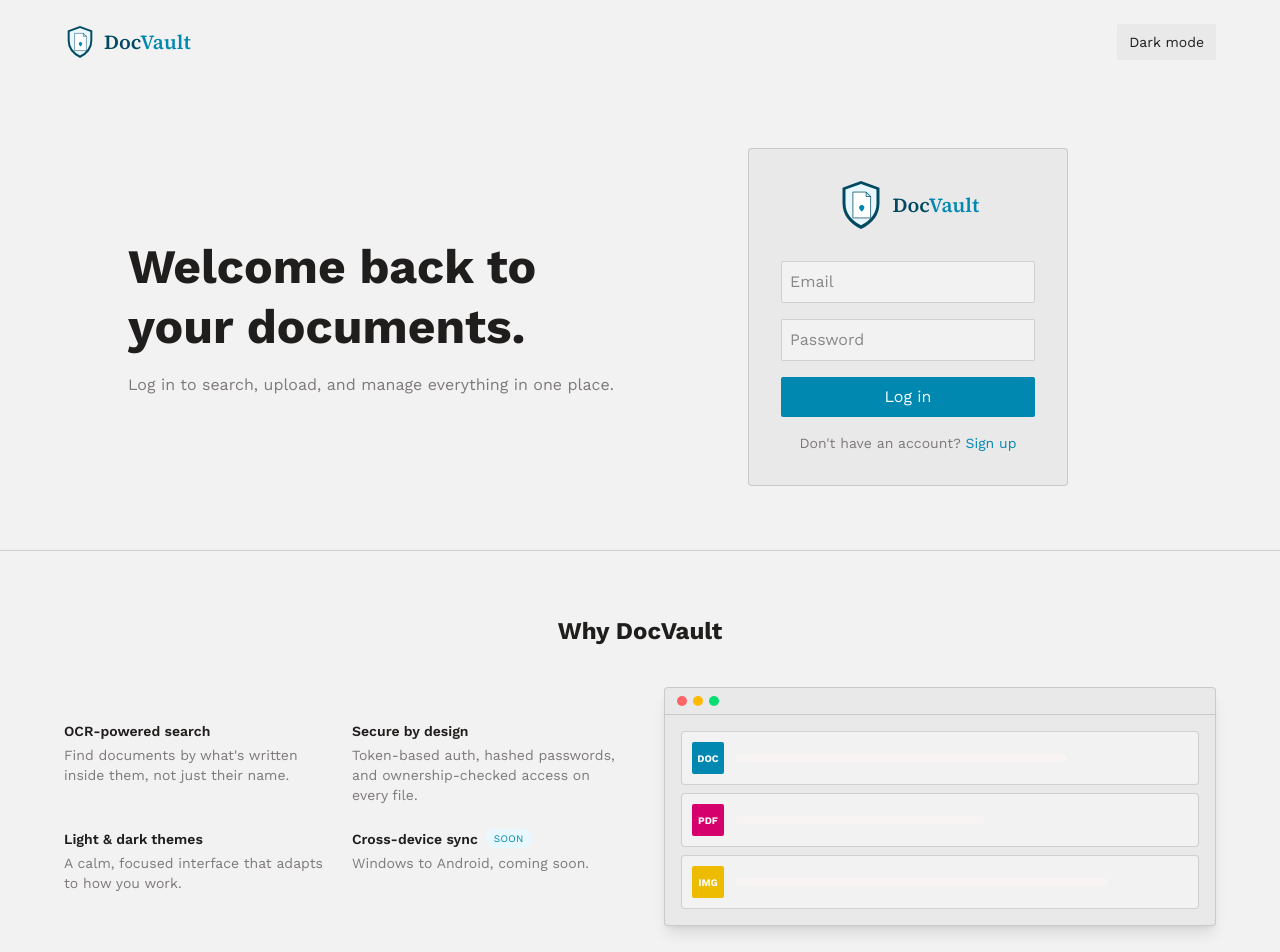
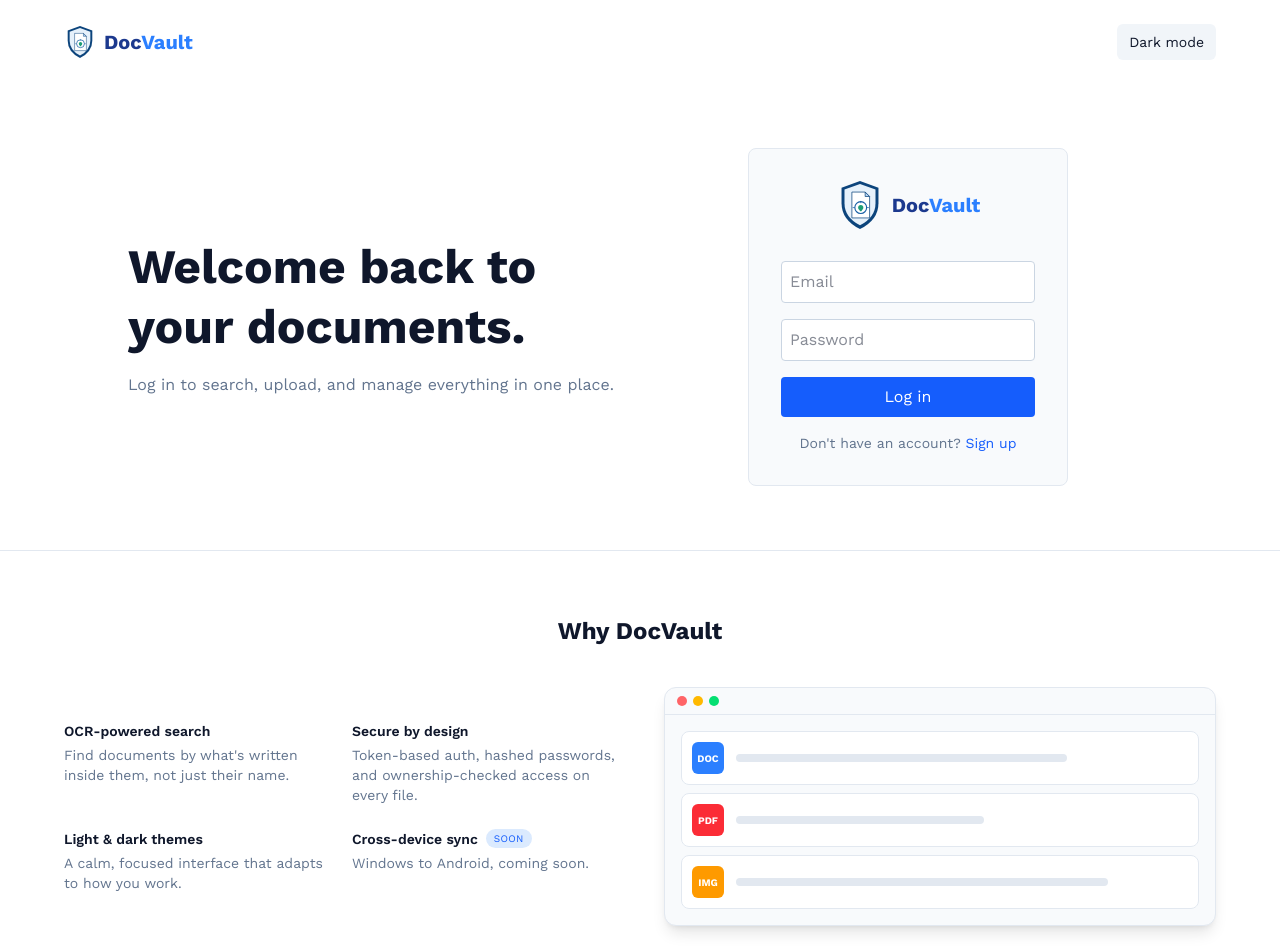
Before and after one commit to AryamanPanigrahi/DocVault, a React (Vite) app in the folder frontend/: page /login in a window 1280 px wide. Shown: the top 952 px of the page. Built offline with nearby package versions, Linux system fonts and the light colour scheme; no server answers.

Commit message:
Revert "Apply new design system across the whole app"
This reverts commit 6c8c1630fe4c13f7ea3f0d38fea29dec1dd4cc9e.

```diff
--- a/frontend/index.html
+++ b/frontend/index.html
@@ -7,7 +7,7 @@
     <title>DocVault</title>
     <link rel="preconnect" href="https://fonts.googleapis.com">
     <link rel="preconnect" href="https://fonts.gstatic.com" crossorigin>
-    <link href="https://fonts.googleapis.com/css2?family=Quicksand:wght@300..700&family=Work+Sans:ital,wght@0,100..900;1,100..900&family=Source+Serif+4:opsz,wght@8..60,400;8..60,600&display=swap" rel="stylesheet">
+    <link href="https://fonts.googleapis.com/css2?family=Quicksand:wght@300..700&family=Work+Sans:ital,wght@0,100..900;1,100..900&display=swap" rel="stylesheet">
   </head>
   <body>
     <div id="root"></div>
--- a/frontend/src/components/AuthLayout.tsx
+++ b/frontend/src/components/AuthLayout.tsx
@@ -19,12 +19,12 @@ function AuthLayout({ children, headline, subtext }: AuthLayoutProps) {
   const { theme, toggleTheme } = useTheme()
 
   return (
-    <div className="min-h-screen bg-app-bg">
+    <div className="min-h-screen bg-white dark:bg-app-bg">
       <header className="px-6 md:px-16 py-6 flex items-center justify-between">
         <Logo size={32} />
         <button
           onClick={toggleTheme}
-          className="bg-app-surface text-app-text px-3 py-2 rounded-app-md text-sm"
+          className="bg-slate-100 dark:bg-app-surface text-slate-900 dark:text-white px-3 py-2 rounded-md text-sm"
         >
           {theme === 'dark' ? 'Light mode' : 'Dark mode'}
         </button>
@@ -32,18 +32,18 @@ function AuthLayout({ children, headline, subtext }: AuthLayoutProps) {
 
       <section className="px-6 md:px-16 py-10 md:py-16 grid md:grid-cols-2 gap-12 items-center max-w-6xl mx-auto">
         <div>
-          <h1 className="text-4xl md:text-5xl font-bold text-app-text leading-tight mb-4">
+          <h1 className="text-4xl md:text-5xl font-bold text-slate-900 dark:text-white leading-tight mb-4">
             {headline}
           </h1>
-          <p className="text-app-text-secondary text-base">{subtext}</p>
+          <p className="text-slate-500 dark:text-slate-400 text-base">{subtext}</p>
         </div>
 
         <div className="flex justify-center">{children}</div>
       </section>
 
-      <section className="border-t border-app-border px-6 md:px-16 py-16">
+      <section className="border-t border-slate-200 dark:border-app-border px-6 md:px-16 py-16">
         <div className="max-w-6xl mx-auto">
-          <h2 className="text-2xl font-bold text-app-text mb-10 text-center">
+          <h2 className="text-2xl font-bold text-slate-900 dark:text-white mb-10 text-center">
             Why DocVault
           </h2>
 
@@ -52,38 +52,38 @@ function AuthLayout({ children, headline, subtext }: AuthLayoutProps) {
               {features.map((f) => (
                 <div key={f.title}>
                   <div className="flex items-center gap-2 mb-1">
-                    <p className="text-app-text font-semibold text-sm">{f.title}</p>
+                    <p className="text-slate-900 dark:text-white font-semibold text-sm">{f.title}</p>
                     {f.comingSoon && (
-                      <span className="text-[10px] uppercase tracking-wide bg-accent-100 dark:bg-accent-800/40 text-accent px-2 py-0.5 rounded-full">
+                      <span className="text-[10px] uppercase tracking-wide bg-blue-100 dark:bg-blue-900/40 text-blue-600 dark:text-blue-300 px-2 py-0.5 rounded-full">
                         Soon
                       </span>
                     )}
                   </div>
-                  <p className="text-app-text-secondary text-sm">{f.desc}</p>
+                  <p className="text-slate-500 dark:text-slate-400 text-sm">{f.desc}</p>
                 </div>
               ))}
             </div>
 
-            <div className="rounded-app-lg border border-app-border shadow-lg overflow-hidden bg-app-surface">
-              <div className="flex items-center gap-1.5 px-3 py-2 border-b border-app-border">
+            <div className="rounded-xl border border-slate-200 dark:border-app-border shadow-lg overflow-hidden bg-slate-50 dark:bg-app-surface">
+              <div className="flex items-center gap-1.5 px-3 py-2 border-b border-slate-200 dark:border-app-border">
                 <div className="w-2.5 h-2.5 rounded-full bg-red-400" />
                 <div className="w-2.5 h-2.5 rounded-full bg-amber-400" />
                 <div className="w-2.5 h-2.5 rounded-full bg-green-400" />
               </div>
               <div className="p-4 flex flex-col gap-2">
                 {[
-                  { c: 'bg-accent', t: 'DOC', w: 'w-2/3' },
-                  { c: 'bg-accent-2', t: 'PDF', w: 'w-1/2' },
-                  { c: 'bg-process-yellow', t: 'IMG', w: 'w-3/4' },
+                  { c: 'bg-blue-500', t: 'DOC', w: 'w-2/3' },
+                  { c: 'bg-red-500', t: 'PDF', w: 'w-1/2' },
+                  { c: 'bg-amber-500', t: 'IMG', w: 'w-3/4' },
                 ].map((row, i) => (
                   <div
                     key={i}
-                    className="flex items-center gap-3 bg-app-bg rounded-app-lg p-2.5 border border-app-border"
+                    className="flex items-center gap-3 bg-white dark:bg-app-bg rounded-lg p-2.5 border border-slate-200 dark:border-app-border"
                   >
-                    <div className={`w-8 h-8 rounded-app-md ${row.c} text-white text-[10px] font-bold flex items-center justify-center shrink-0`}>
+                    <div className={`w-8 h-8 rounded-md ${row.c} text-white text-[10px] font-bold flex items-center justify-center shrink-0`}>
                       {row.t}
                     </div>
-                    <div className={`h-2 ${row.w} bg-app-surface-2 rounded-full`} />
+                    <div className={`h-2 ${row.w} bg-slate-200 dark:bg-slate-600 rounded-full`} />
                   </div>
                 ))}
               </div>
--- a/frontend/src/components/Logo.tsx
+++ b/frontend/src/components/Logo.tsx
@@ -8,19 +8,22 @@ function Logo({ size = 40, showWordmark = true, light = false }: LogoProps) {
   return (
     <div className="flex items-center gap-2">
       <svg width={size} height={size} viewBox="0 0 100 130" fill="none">
-        <path d="M50 0 L100 18 L100 60 Q100 105 50 130 Q0 105 0 60 L0 18 Z" fill="var(--color-accent-800)" />
-        <path d="M50 8 L92 23 L92 60 Q92 98 50 120 Q8 98 8 60 L8 23 Z" fill="var(--color-accent-100)" />
-        <path d="M28 30 L64 30 L76 42 L76 100 L28 100 Z" fill="#fff" stroke="var(--color-accent-800)" strokeWidth="2" />
-        <path d="M64 30 L64 42 L76 42 Z" fill="var(--color-accent-200)" stroke="var(--color-accent-800)" strokeWidth="2" />
-        <circle cx="52" cy="72" r="16" fill="#fff" stroke="var(--color-accent-700)" strokeWidth="3" />
-        <circle cx="52" cy="72" r="7" fill="var(--color-accent)" />
-        <rect x="49" y="72" width="6" height="10" rx="2" fill="var(--color-accent)" />
+        <path d="M50 0 L100 18 L100 60 Q100 105 50 130 Q0 105 0 60 L0 18 Z" fill="#0C447C" />
+        <path d="M50 8 L92 23 L92 60 Q92 98 50 120 Q8 98 8 60 L8 23 Z" fill="#E6F1FB" />
+        <path d="M28 30 L64 30 L76 42 L76 100 L28 100 Z" fill="#ffffff" stroke="#0C447C" strokeWidth="2" />
+        <path d="M64 30 L64 42 L76 42 Z" fill="#B5D4F4" stroke="#0C447C" strokeWidth="2" />
+        <circle cx="52" cy="72" r="16" fill="#ffffff" stroke="#185FA5" strokeWidth="3" />
+        <circle cx="52" cy="72" r="7" fill="#1D9E75" />
+        <rect x="49" y="72" width="6" height="10" rx="2" fill="#1D9E75" />
+        <line x1="30" y1="72" x2="36" y2="72" stroke="#185FA5" strokeWidth="2" />
+        <line x1="68" y1="72" x2="74" y2="72" stroke="#185FA5" strokeWidth="2" />
+        <line x1="52" y1="54" x2="52" y2="60" stroke="#185FA5" strokeWidth="2" />
       </svg>
 
       {showWordmark && (
-        <span className="text-xl font-heading font-semibold">
-          <span className={light ? 'text-white' : 'text-[color:var(--color-accent-800)]'}>Doc</span>
-          <span className={light ? 'text-accent-200' : 'text-accent'}>Vault</span>
+        <span className="text-xl font-bold">
+          <span className={light ? 'text-white' : 'text-blue-900 dark:text-blue-300'}>Doc</span>
+          <span className={light ? 'text-blue-300' : 'text-blue-500 dark:text-blue-400'}>Vault</span>
         </span>
       )}
     </div>
--- a/frontend/src/components/MobileTopBar.tsx
+++ b/frontend/src/components/MobileTopBar.tsx
@@ -11,7 +11,7 @@ function MobileTopBar({ onOpenMenu }: MobileTopBarProps) {
       <button
         onClick={onOpenMenu}
         aria-label="Open menu"
-        className="p-2 rounded-app-md bg-app-surface text-app-text"
+        className="p-2 rounded-md bg-slate-100 dark:bg-app-surface text-slate-900 dark:text-white"
       >
         <svg width="20" height="20" viewBox="0 0 20 20" fill="none">
           <line x1="3" y1="5" x2="17" y2="5" stroke="currentColor" strokeWidth="1.6" strokeLinecap="round" />
--- a/frontend/src/index.css
+++ b/frontend/src/index.css
@@ -3,54 +3,11 @@
 @custom-variant dark (&:where(.dark, .dark *));
 
 @theme {
-  --color-app-bg: #f3f2f2;
-  --color-app-surface: #eae9e9;
-  --color-app-surface-2: #f8f4f4;
-  --color-app-border: color-mix(in srgb, #201e1d 16%, transparent);
-  --color-app-text: #201e1d;
-  --color-app-text-secondary: #7d7979;
-
-  --color-accent: #0088b0;
-  --color-accent-hover: #006786;
-  --color-accent-100: #e9f8ff;
-  --color-accent-200: #cbeeff;
-  --color-accent-400: #62c5ee;
-  --color-accent-700: #006786;
-  --color-accent-800: #004961;
-
-  --color-accent-2: #d6006c;
-  --color-accent-2-hover: #aa0b56;
-  --color-accent-2-100: #fff1f4;
-  --color-accent-2-200: #ffdee6;
-
-  /* File-type badge colors only (Dashboard/Trash document cards) */
-  --color-process-yellow: #edbb00;
-  --color-file-neutral: #a5a5ac;
-
-  --font-heading: "Source Serif 4", ui-serif, serif;
-  --radius-app-sm: 1px;
-  --radius-app-md: 2px;
-  --radius-app-lg: 4px;
-}
-
-/* Dark mode: no dark variant existed in the source design (it's a
-   light-only static mockup), so these are derived to match the same
-   teal/magenta accent language rather than lifted directly. Overriding
-   the same custom property names under .dark (rather than defining
-   separate `-dark` tokens) means every component only needs one class
-   (e.g. `bg-app-bg`), not a light/dark pair — it just resolves
-   differently depending on whether .dark is set on <html>. */
-.dark {
-  --color-app-bg: #17181a;
-  --color-app-surface: #202124;
-  --color-app-surface-2: #26272b;
-  --color-app-border: #35363a;
-  --color-app-text: #f3f2f2;
-  --color-app-text-secondary: #9b9797;
+  --color-app-bg: #0a0a0c;
+  --color-app-surface: #16161a;
+  --color-app-border: #27272a;
 }
 
 body {
   font-family: 'Work Sans', sans-serif;
-  background-color: var(--color-app-bg);
-  color: var(--color-app-text);
 }
--- a/frontend/src/pages/Login.tsx
+++ b/frontend/src/pages/Login.tsx
@@ -44,7 +44,7 @@ function Login() {
       }
       subtext="Log in to search, upload, and manage everything in one place."
     >
-      <form onSubmit={handleSubmit} className="bg-app-surface p-8 rounded-app-lg w-80 flex flex-col gap-4 border border-app-border">
+      <form onSubmit={handleSubmit} className="bg-slate-50 dark:bg-app-surface p-8 rounded-lg w-80 flex flex-col gap-4 border border-slate-200 dark:border-app-border">
         <div className="flex justify-center mb-4">
           <Logo size={48} />
         </div>
@@ -54,7 +54,7 @@ function Login() {
           placeholder="Email"
           value={email}
           onChange={(e) => setEmail(e.target.value)}
-          className="bg-app-bg text-app-text p-2 rounded-app-md border border-app-border"
+          className="bg-white dark:bg-app-bg text-slate-900 dark:text-white p-2 rounded border border-slate-300 dark:border-app-border"
         />
 
         <input
@@ -62,18 +62,18 @@ function Login() {
           placeholder="Password"
           value={password}
           onChange={(e) => setPassword(e.target.value)}
-          className="bg-app-bg text-app-text p-2 rounded-app-md border border-app-border"
+          className="bg-white dark:bg-app-bg text-slate-900 dark:text-white p-2 rounded border border-slate-300 dark:border-app-border"
         />
 
         {error && <p className="text-red-500 dark:text-red-400 text-sm">{error}</p>}
 
-        <button type="submit" className="bg-accent hover:bg-accent-hover text-white p-2 rounded-app-md">
+        <button type="submit" className="bg-blue-600 hover:bg-blue-500 text-white p-2 rounded">
           Log in
         </button>
 
-        <p className="text-app-text-secondary text-sm text-center">
+        <p className="text-slate-500 dark:text-slate-400 text-sm text-center">
           Don't have an account?{' '}
-          <a href="/signup" className="text-accent hover:underline">
+          <a href="/signup" className="text-blue-600 dark:text-blue-400 hover:underline">
             Sign up
           </a>
         </p>
```
Also changed, not shown: frontend/src/components/Sidebar.tsx (+10 -10 lines), frontend/src/pages/Dashboard.tsx (+36 -36 lines), frontend/src/pages/Signup.tsx (+6 -6 lines), frontend/src/pages/Trash.tsx (+12 -12 lines), frontend/src/utils/fileType.ts (+8 -8 lines).
